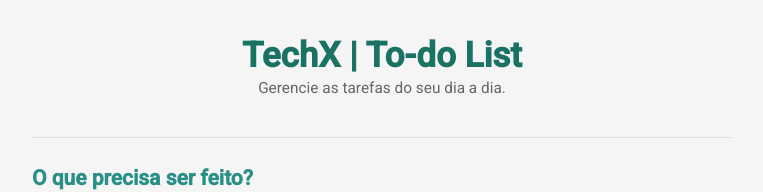
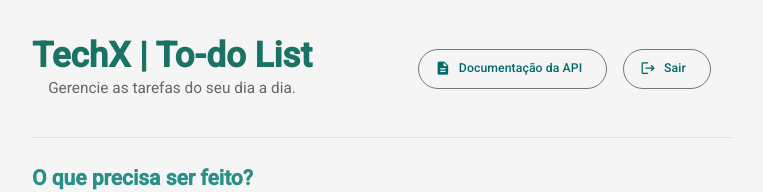
Before and after one commit to carvalhxlucas/desafio-essentia-tecnologies, an Angular app in the folder frontend/: page / in a window 1280 px wide. Shown: the top 192 px of the page, without its empty margins (258-1021 px from the left). Built offline with nearby package versions, Linux system fonts and the light colour scheme; no server answers; sample sign-in values are in the browser's storage.

Commit message:
feat: incluindo função de logout e acesso a documentação da API

```diff
--- a/frontend/src/app/pages/home-page/home-page.html
+++ b/frontend/src/app/pages/home-page/home-page.html
@@ -1,8 +1,21 @@
 <div class="page-wrapper">
   <div class="content-container">
     <header>
-      <h1>TechX | To-do List</h1>
-      <p>Gerencie as tarefas do seu dia a dia.</p>
+      <div class="header-content">
+        <h1>TechX | To-do List</h1>
+        <p>Gerencie as tarefas do seu dia a dia.</p>
+      </div>
+
+      <div class="header-actions">
+        <a mat-stroked-button href="http://localhost:3000/api-docs" target="_blank">
+          <mat-icon>description</mat-icon>
+          Documentação da API
+        </a>
+        <button mat-stroked-button color="warn" (click)="logout()">
+          <mat-icon>logout</mat-icon>
+          Sair
+        </button>
+      </div>
     </header>
 
     <main class="main">
--- a/frontend/src/app/pages/home-page/home-page.scss
+++ b/frontend/src/app/pages/home-page/home-page.scss
@@ -20,11 +20,19 @@
   }
 }
 
+.header-actions {
+  gap: 16px;
+  align-items: center;
+  display: flex;
+}
+
 header {
+  display: flex;
   text-align: center;
   margin-bottom: 32px;
   padding-bottom: 24px;
   border-bottom: 1px solid #e0e0e0;
+  gap: 106px;
 
   h1 {
     font-size: 2.5rem;
--- a/frontend/src/app/pages/home-page/home-page.ts
+++ b/frontend/src/app/pages/home-page/home-page.ts
@@ -3,6 +3,7 @@ import { CommonModule } from '@angular/common';
 import { FormsModule } from '@angular/forms';
 import { TaskService } from '../../services/task.service';
 import { Task } from '../../models/task.model';
+import { Router } from '@angular/router';
 
 import { MatFormFieldModule } from '@angular/material/form-field';
 import { MatInputModule } from '@angular/material/input';
@@ -36,7 +37,10 @@ export class HomePage implements OnInit {
   editingTaskId: number | null = null;
   editedTaskTitle: string = '';
 
-  constructor(private taskService: TaskService) {}
+  constructor(
+    private taskService: TaskService,
+    private router: Router
+  ) {}
 
   ngOnInit(): void {
     this.loadTasks();
@@ -125,4 +129,10 @@ export class HomePage implements OnInit {
       }
     });
   }
+
+  logout(): void {
+    localStorage.removeItem('authToken');
+    this.router.navigate(['/login']);
+    console.log('Usuário deslogado com sucesso!');
+  }
 }
```
